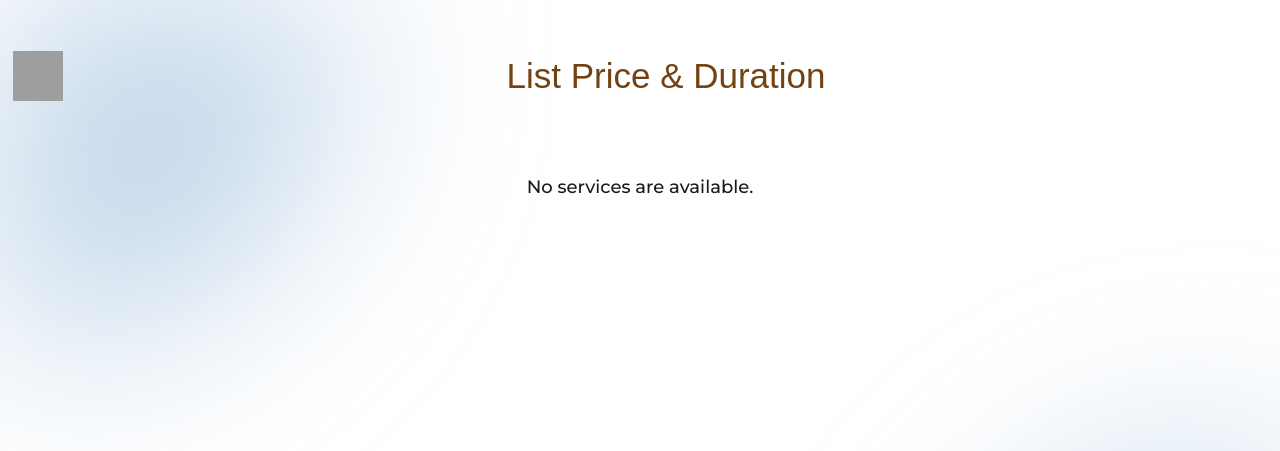
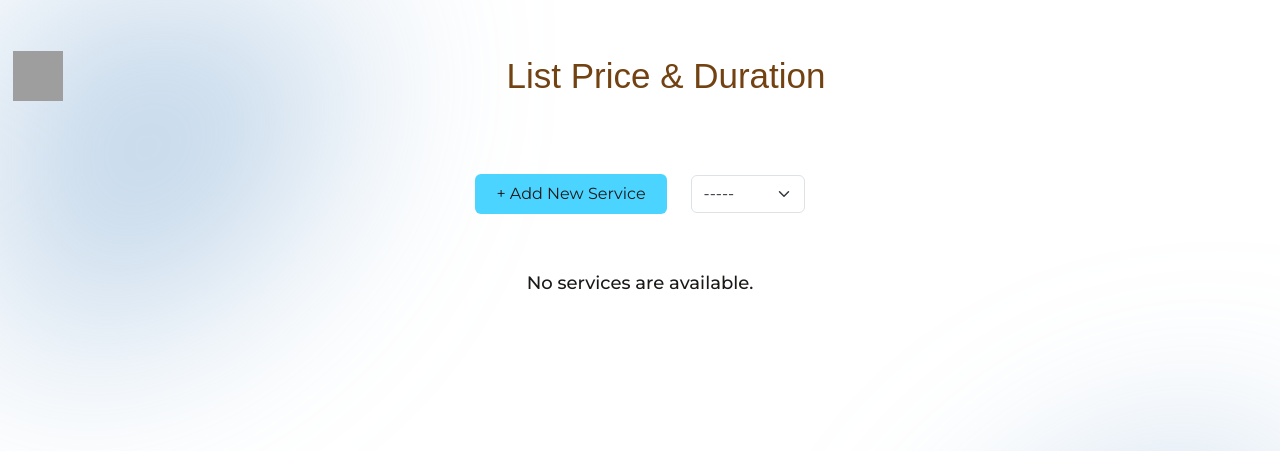
Before and after one commit to TaksaWibawa/massage-app, a Django app: page /service-list in a window 1280 px wide. Shown: the top 451 px of the page. Run offline with Django 4.2, Linux system fonts and the light colour scheme; a user stored in the database is signed in; data comes from the database, SQL or seed files in the repository; data that the repository does not hold is empty; some libraries are stand-ins or nearby versions; some web fonts are replaced; grey boxes are pictures that could not be loaded.

Commit message:
feat: add set active button for employee and service

```diff
--- a/massage/forms.py
+++ b/massage/forms.py
@@ -245,8 +245,6 @@ class AssignmentForm(forms.ModelForm):
 
         overlapping_chair_assignment = overlapping_assignments_query.filter(
             chair=chair).first()
-        overlapping_employee_assignment = overlapping_assignments_query.filter(
-            employee=employee).first()
 
         if overlapping_chair_assignment:
             start_date_str = timezone.localtime(
@@ -259,14 +257,18 @@ class AssignmentForm(forms.ModelForm):
             self.add_error(
                 'start_date', f'Time slot taken from {start_date_str} to {end_date_str}.')
 
-        if overlapping_employee_assignment:
-            start_date_str = timezone.localtime(
-                overlapping_employee_assignment.start_date).strftime('%H:%M')
-            end_date = timezone.localtime(
-                overlapping_employee_assignment.end_date)
-            end_date_str = end_date.strftime('%H:%M')
-            self.add_error(
-                'employee', f'Employee booked from {start_date_str} to {end_date_str}.')
+        if employee:
+            overlapping_employee_assignment = overlapping_assignments_query.filter(
+                employee=employee).first()
+
+            if overlapping_employee_assignment:
+                start_date_str = timezone.localtime(
+                    overlapping_employee_assignment.start_date).strftime('%H:%M')
+                end_date = timezone.localtime(
+                    overlapping_employee_assignment.end_date)
+                end_date_str = end_date.strftime('%H:%M')
+                self.add_error(
+                    'employee', f'Employee booked from {start_date_str} to {end_date_str}.')
 
     def clean(self):
         cleaned_data = super().clean()
@@ -318,7 +320,30 @@ AdditionalServicesFormset = forms.formset_factory(
     max_num=3
 )
 
+class EmployeeStatusFilterForm(forms.Form):
+    STATUS_CHOICES = [
+        ('', '-----'),
+        (True, 'Active'),
+        (False, 'Inactive'),
+    ]
+    status = forms.ChoiceField(choices=STATUS_CHOICES, required=False, widget=forms.Select(
+        attrs={'class': 'form-control form-select', 'id': 'status'}))
 
+    def __init__(self, *args, **kwargs):
+        super(EmployeeStatusFilterForm, self).__init__(*args, **kwargs)
+
+
+class ServiceStatusFilterForm(forms.Form):
+    STATUS_CHOICES = [
+        ('', '-----'),
+        (True, 'Active'),
+        (False, 'Inactive'),
+    ]
+    status = forms.ChoiceField(choices=STATUS_CHOICES, required=False, widget=forms.Select(
+        attrs={'class': 'form-control form-select', 'id': 'status'}))
+
+    def __init__(self, *args, **kwargs):
+        super(ServiceStatusFilterForm, self).__init__(*args, **kwargs)
 class MonthFilterForm(forms.Form):
     MONTH_CHOICES = [(i, calendar.month_name[i]) for i in range(1, 13)]
     month = forms.ChoiceField(choices=MONTH_CHOICES, required=False, widget=forms.Select(
--- a/massage/templates/form/assignment_form.html
+++ b/massage/templates/form/assignment_form.html
@@ -48,7 +48,7 @@
 
       function toggleInputs(enabled) {
         const opacity = enabled ? 1 : 0.25;
-        const cursor = enabled ? 'pointer' : 'not-allowed';
+        const cursor = enabled ? '' : 'not-allowed';
         inputs.forEach(input => {
           if (!fields.includes(`#${input.id}`)) {
             input.disabled = !enabled;
--- a/massage/templates/services/service_list.html
+++ b/massage/templates/services/service_list.html
@@ -9,6 +9,13 @@
 {% endblock pageTitle %}
 {% block content %}
   <section class="section-wrapper justify-content-start mt-5 px-3">
+    <div class="section-header">
+      <a href="{% url 'service_new' %}" class="btn new-button">+ Add New Service</a>
+      <form method="get" class="status-filter-form">
+        {{ form.status }}
+        <input type="submit" class="d-none" value="Filter">
+      </form>
+    </div>
     <ul class="list-wrapper">
       {% if services %}
         {% for service in services %}
@@ -22,18 +29,24 @@
               {% endif %}
             </div>
             <div class="info-card-content">
-              <h2>{{ service.name }}</h2>
+              <h2>{{ service.name|truncatechars:10 }}</h2>
               <p>{{ service.price|currency }}</p>
               <p>{{ service.duration }} mins.</p>
               <div class="info-card-actions">
                 <a href="{% url 'service_edit' service.id %}" class="btn edit-button">Edit</a>
-                <div class="{% if service.is_active %}active{% else %}inactive{% endif %}">
-                  {% if service.is_active %}
-                    Active
-                  {% else %}
-                    Inactive
-                  {% endif %}
-                </div>
+                <form method="post" class="d-inline" id="toggle-active-form-{{ service.id }}">
+                  {% csrf_token %}
+                  <button class="btn pay-button {% if service.is_active %}active{% else %}inactive{% endif %}" id="toggle-active-button-{{ service.id }}">
+                    {% if service.is_active %}
+                      Active
+                    {% else %}
+                      Inactive
+                    {% endif %}
+                  </button>
+                  <input type="hidden" name="is_active" value="{% if service.is_active %}False{% else %}True{% endif %}">
+                  <input type="hidden" name="service_id" value="{{ service.id }}">
+                  <button type="submit" class="d-none">Submit</button>
+                </form>
               </div>
             </div>
           </li>
@@ -44,3 +57,11 @@
     </ul>
   </section>
 {% endblock %}
+{% block scripts %}
+  <script>
+    const statusFilter = document.querySelector('.status-filter-form select');
+    statusFilter.addEventListener('change', function() {
+      this.form.submit();
+    });
+  </script>
+{% endblock %}
--- a/massage/views/dashboard.py
+++ b/massage/views/dashboard.py
@@ -154,13 +154,13 @@ def RecapHistoryPage(request):
 
     employee_payments = EmployeePayment.objects.filter(
         receipt__assignment__start_date__date__lte=selected_date,
-        is_paid=True
     ).order_by('receipt__assignment__employee')
 
     if employee:
         employee_payments = employee_payments.filter(receipt__assignment__employee=employee)
 
     if request.method == 'POST':
+        employee_payments = employee_payments.filter(is_paid=True)
         response = generate_recap_pdf(selected_date, employee_payments)
 
         if response.status_code == 200:
--- a/massage/views/receipt.py
+++ b/massage/views/receipt.py
@@ -1,7 +1,7 @@
 from django.contrib import messages
 from django.core.serializers.json import DjangoJSONEncoder
 from django.http import JsonResponse
-from django.shortcuts import render, get_object_or_404
+from django.shortcuts import render, get_object_or_404, redirect
 from django.utils import timezone
 from massage.decorator import role_required, fetch_required
 from massage.forms import AdditionalServicesFormset
@@ -14,6 +14,10 @@ import json
 @role_required(allowed_roles=['supervisor'])
 def ReceiptPage(request, id):
     assignment = get_object_or_404(Assignment, id=id)
+
+    if not assignment.employee:
+        messages.error(request, 'Employee is not assigned to this task')
+        return redirect('chart')
 
     current_date = timezone.localtime().strftime('%d%m%Y')
     last_receipt = Receipt.objects.filter(
--- a/massage/views/service.py
+++ b/massage/views/service.py
@@ -1,13 +1,25 @@
 from django.shortcuts import render, redirect, get_object_or_404
 from django.contrib import messages
-from massage.forms import ServiceForm
+from massage.forms import ServiceForm, ServiceStatusFilterForm
 from massage.models import Service
 from massage.decorator import role_required
 
 @role_required(allowed_roles=['supervisor'])
 def ServiceListPage(request):
+    form = ServiceStatusFilterForm(request.GET or None, initial={'status': None})
     services = Service.objects.all()
-    return render(request, 'services/service_list.html', {'services': services})
+    service_id = request.POST.get('service_id')
+
+    if 'status' in request.GET and request.GET['status'] != '':
+        services = services.filter(is_active=request.GET['status'] == 'True').order_by('-is_active')
+
+    if request.POST and service_id:
+        service = get_object_or_404(Service, id=service_id)
+        if 'is_active' in request.POST and request.POST['is_active'] != '':
+            service.is_active = request.POST['is_active'] == 'True'
+            service.save()
+
+    return render(request, 'services/service_list.html', {'services': services, 'form': form})
 
 
 @role_required(allowed_roles=['supervisor'])
--- a/static/massage/css/styles.css
+++ b/static/massage/css/styles.css
@@ -69,6 +69,7 @@ p {
 .section-wrapper {
   display: flex;
   flex-direction: column;
+  width: 100%;
   gap: 24px;
 }
 
@@ -201,19 +202,23 @@ p {
 .list-wrapper {
   display: flex;
   flex-direction: column;
+  align-items: center;
   gap: 32px;
+  width: max-content;
+  max-width: 50%;
+  margin: auto;
 }
 
 .info-card {
   display: grid;
   grid-template-columns: auto 1fr;
-  column-gap: 24px;
-  align-items: center;
+  gap: 48px;
+  width: 100%;
 }
 
 .info-card-image,
 .info-card-service {
-  width: 120px;
+  width: 200px;
   height: auto;
 }
 
@@ -485,6 +490,23 @@ p {
   text-align: center;
   width: fit-content;
   margin: auto;
+}
+
+.section-header {
+  align-items: center;
+  display: flex;
+  gap: 24px;
+  justify-content: center;
+  margin-bottom: 32px;
+}
+
+.section-header .new-button {
+  margin: 0;
+}
+
+.divider {
+  width: 100%;
+  background-color: black;
 }
 
 .content-group {
```
Also changed, not shown: massage/templates/employees/employee_list.html (+30 -9 lines), massage/views/employee.py (+15 -3 lines).
